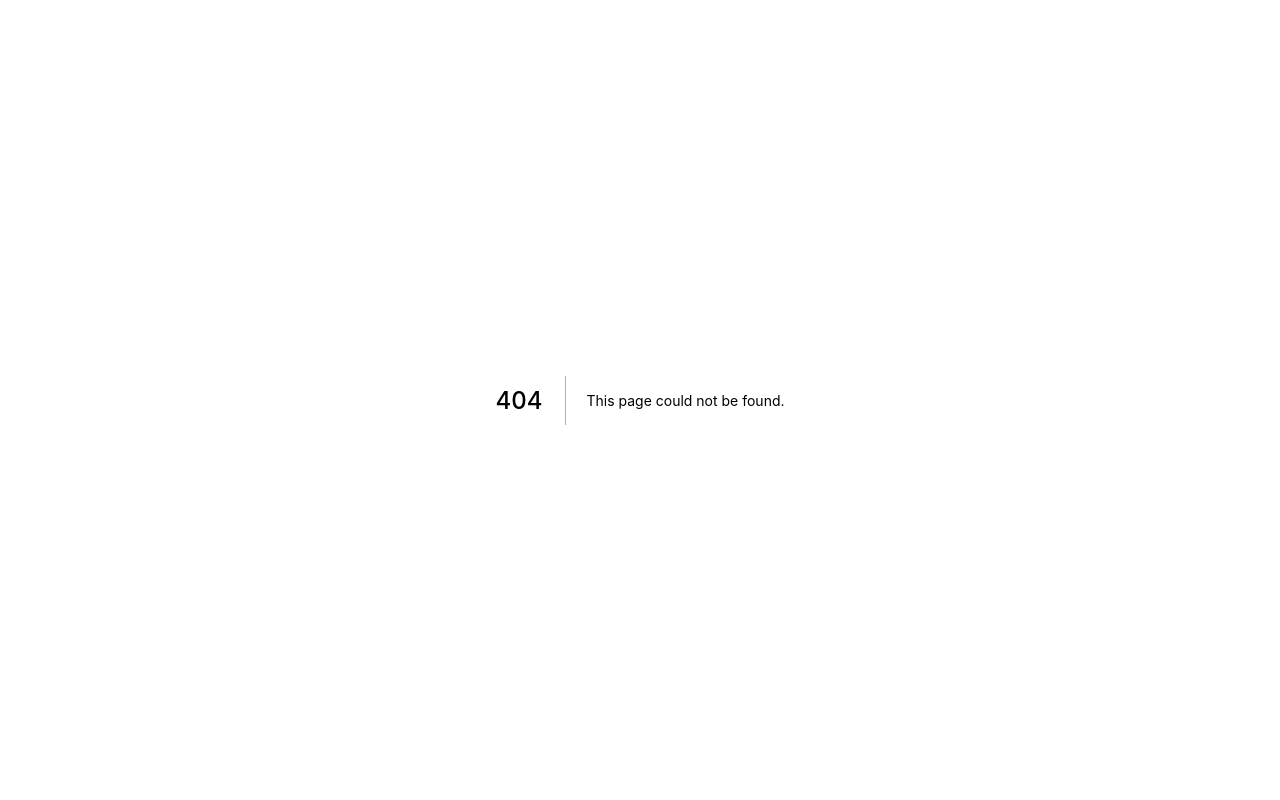
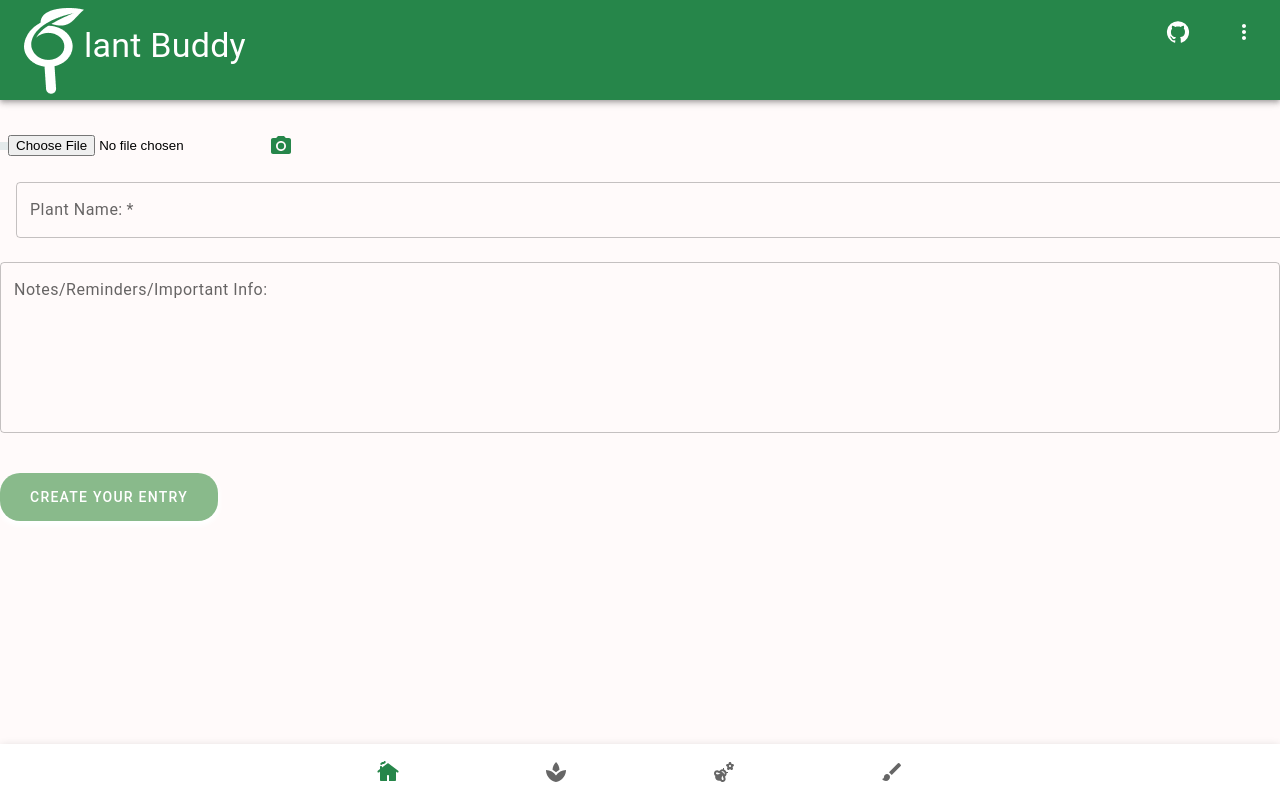
Before and after one commit to sedajune/nf-capstone, a Next.js app: page /log-form in a window 1280 px wide. Before the commit this address had no page. Built offline with nearby package versions, Linux system fonts and the light colour scheme; no server answers.

Commit message:
feat(plantLog): last feature implemented

```diff
--- a/package.json
+++ b/package.json
@@ -23,15 +23,19 @@
     "test": "npm run test:unit"
   },
   "dependencies": {
+    "@date-io/date-fns": "^2.13.1",
+    "@date-io/moment": "^2.13.1",
     "@emotion/react": "11.7.1",
     "@emotion/styled": "11.6.0",
     "@fontsource/roboto": "^4.5.2",
     "@mui/icons-material": "^5.3.1",
+    "@mui/lab": "^5.0.0-alpha.70",
     "@mui/material": "^5.4.0",
     "@next-auth/mongodb-adapter": "^1.0.1",
     "axios": "0.24.0",
     "cloudinary-react": "^1.7.1",
     "cors": "^2.8.5",
+    "date-fns": "^2.28.0",
     "dotenv": "^16.0.0",
     "express": "^4.17.3",
     "immer": "^9.0.12",
--- a/src/ions/hooks/storeFormData.jsx
+++ b/src/ions/hooks/storeFormData.jsx
@@ -39,6 +39,8 @@
 				],
 
 				seedCards: [],
+
+				logCards: [],
 
 				plantSpaces: [
 					{
@@ -105,6 +107,9 @@
 				setSeedCard: data =>
 					set(state => ({ seedCards: [...state.seedCards, { ...data, id: uuid() }] })),
 
+				setLogCard: data =>
+					set(state => ({ logCards: [...state.logCards, { ...data, id: uuid() }] })),
+
 				images: [],
 				setImages: uploadedImages => set({ images: uploadedImages }),
 
--- a/src/organisms/header/index.jsx
+++ b/src/organisms/header/index.jsx
@@ -9,6 +9,14 @@
 import { useSession, signIn, signOut } from "next-auth/react";
 import Avatar from "@mui/material/Avatar";
 import Button from "@mui/material/Button";
+import IconButton from "@mui/material/IconButton";
+import MoreIcon from "@mui/icons-material/MoreVert";
+import MenuItem from "@mui/material/MenuItem";
+import Menu from "@mui/material/Menu";
+import GitHubIcon from "@mui/icons-material/GitHub";
+import { useRouter } from "next/router";
+import CreateIcon from "@mui/icons-material/Create";
+import AccountCircleIcon from "@mui/icons-material/AccountCircle";
 
 const StyledToolbar = styled(Toolbar)(({ theme }) => ({
 	alignItems: "flex-start",
@@ -28,6 +36,54 @@
 });
 
 const Header = () => {
+	const [anchorEl, setAnchorEl] = React.useState(null);
+	const router = useRouter();
+	const isMenuOpen = Boolean(anchorEl);
+
+	const handleProfileMenuOpen = event => {
+		setAnchorEl(event.currentTarget);
+	};
+
+	const handleMenuClose = () => {
+		setAnchorEl(null);
+	};
+
+	const menuId = "primary-search-account-menu";
+	const renderMenu = (
+		<Menu
+			anchorEl={anchorEl}
+			anchorOrigin={{
+				vertical: "top",
+				horizontal: "right",
+			}}
+			id={menuId}
+			keepMounted
+			transformOrigin={{
+				vertical: "top",
+				horizontal: "right",
+			}}
+			open={isMenuOpen}
+			onClose={handleMenuClose}
+		>
+			<MenuItem onClick={handleMenuClose}>
+				<AccountCircleIcon />
+				My Account
+			</MenuItem>
+			<MenuItem
+				onClick={() => {
+					router.push("/plant-log");
+				}}
+			>
+				<CreateIcon />
+				My Plant Log
+			</MenuItem>
+			<MenuItem onClick={() => signOut()}>
+				<GitHubIcon />
+				Logout
+			</MenuItem>
+		</Menu>
+	);
+
 	const { data: session } = useSession();
 	console.log(session);
 	return (
@@ -50,13 +106,25 @@
 								alt={session.user.name}
 								sx={{ m: "auto", mt: "10px" }}
 							/>
-							<ButtonLogin onClick={() => signOut()}>Logout</ButtonLogin>
 						</div>
 					) : (
-						<ButtonLogin onClick={() => signIn("github")}>Sign in</ButtonLogin>
+						<ButtonLogin onClick={() => signIn("github")}>
+							<GitHubIcon />
+						</ButtonLogin>
 					)}
+					<IconButton
+						size="large"
+						aria-label="display more actions"
+						edge="end"
+						aria-controls={menuId}
+						onClick={handleProfileMenuOpen}
+						color="inherit"
+					>
+						<MoreIcon />
+					</IconButton>
 				</StyledToolbar>
 			</AppBar>
+			{renderMenu}
 		</Box>
 	);
 };
--- /dev/null
+++ b/src/organisms/log-form/index.jsx
@@ -0,0 +1,101 @@
+import React, { useState } from "react";
+import { useForm, Controller } from "react-hook-form";
+import { TextField } from "@mui/material";
+import MenuItem from "@mui/material/MenuItem";
+import Button from "@mui/material/Button";
+import useStore from "../../ions/hooks/storeFormData";
+import ImageUpload from "../image-upload";
+import { useRouter } from "next/router";
+import DateTimePicker from "@mui/lab/DateTimePicker";
+import AdapterDateFns from "@mui/lab/AdapterDateFns";
+import LocalizationProvider from "@mui/lab/LocalizationProvider";
+import Stack from "@mui/material/Stack";
+
+const LogForm = () => {
+	const logCards = useStore(state => state.logCards);
+	const setLogCards = useStore(state => state.setLogCard);
+
+	const router = useRouter();
+
+	const [value, setValue] = React.useState(new Date("2014-08-18T21:11:54"));
+
+	const handleChange = newValue => {
+		setValue(newValue);
+	};
+
+	const { control, handleSubmit } = useForm({
+		defaultValues: {
+			date: "",
+			uploadedImage: "image",
+			plantName: "",
+			logNotes: "",
+		},
+	});
+
+	const onSubmit = data => {
+		setLogCards(data);
+		router.push("/plant-log");
+	};
+
+	return (
+		<>
+			<form onSubmit={handleSubmit(onSubmit)}>
+				<Controller
+					name="date"
+					control={control}
+					render={({ field }) => (
+						<LocalizationProvider dateAdapter={AdapterDateFns}>
+							<Stack>
+								<DateTimePicker
+									label="Date&Time picker"
+									value={value}
+									onChange={handleChange}
+									renderInput={params => <TextField {...params} />}
+									{...field}
+								/>
+							</Stack>
+						</LocalizationProvider>
+					)}
+				/>
+				<ImageUpload />
+				<Controller
+					name="plantName"
+					control={control}
+					render={({ field }) => (
+						<TextField
+							label="Plant Name:"
+							variant="outlined"
+							size="normal"
+							margin="normal"
+							required
+							fullWidth
+							{...field}
+						/>
+					)}
+				/>
+				<Controller
+					name="logNotes"
+					control={control}
+					render={({ field }) => (
+						<TextField
+							sx={{ mb: "2.5rem" }}
+							label="Notes/Reminders/Important Info:"
+							multiline
+							fullWidth
+							rows={6}
+							variant="outlined"
+							size="large"
+							margin="normal"
+							{...field}
+						/>
+					)}
+				/>
+				<Button sx={{ mb: "3.5rem" }} variant="outlined" type="submit">
+					Create your entry
+				</Button>
+			</form>
+		</>
+	);
+};
+
+export default LogForm;
--- /dev/null
+++ b/src/pages/log-form/index.jsx
@@ -0,0 +1,19 @@
+import Head from "next/head";
+import React from "react";
+import Layout from "../../organisms/layout";
+import LogForm from "../../organisms/log-form";
+
+const Page = () => {
+	return (
+		<Layout>
+			<Head>
+				<title key="title">My Capstone Project</title>
+				<meta key="description" name="description" content="This is my capstone project" />
+			</Head>
+
+			<LogForm />
+		</Layout>
+	);
+};
+
+export default Page;
```
Also changed, not shown: src/organisms/log-card/index.jsx (added, +29 -0 lines), src/pages/plant-log/index.jsx (added, +47 -0 lines), 1 other file (tests, documents, lock files or other folders).
